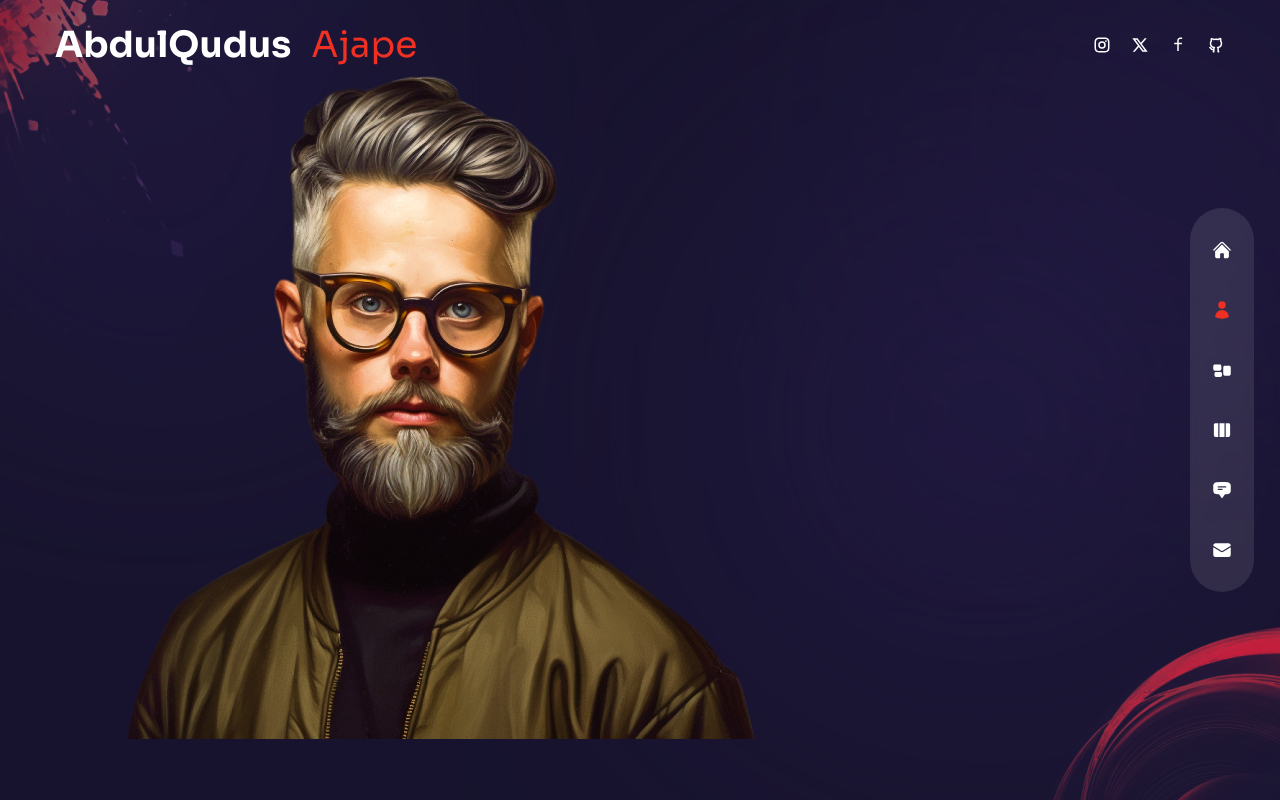
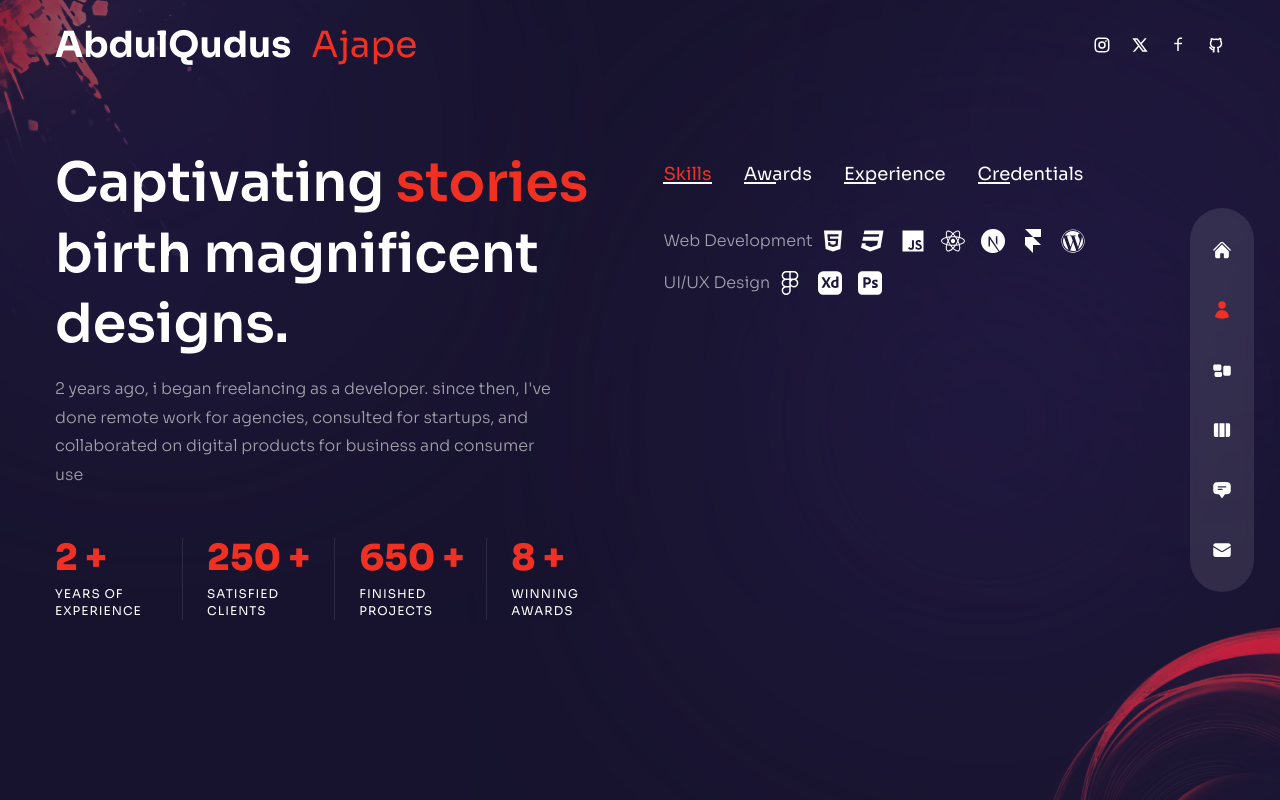
Before and after one commit to aDevMister/abdulqudus-ajape, a Next.js app: page /about in a window 1280 px wide. Built offline with nearby package versions, Linux system fonts and the light colour scheme.

Commit message:
my service

```diff
--- a/components/Bulb.js
+++ b/components/Bulb.js
@@ -1,5 +1,16 @@
+import Image from "next/image";
 const Bulb = () => {
-  return <div>Bulb</div>;
+  return (
+    <div className="absolute -left-36 -bottom-12 rotate-12 mix-blend-color-dodge animate-pulse duration-75 z-10 w-[200px] xl:w-[260px] ">
+      <Image
+        src={"/bulb.png"}
+        width={260}
+        height={200}
+        className="w-full h-full"
+        alt=""
+      />
+    </div>
+  );
 };
 
 export default Bulb;
--- a/components/Nav.js
+++ b/components/Nav.js
@@ -32,7 +32,7 @@
   const router = useRouter();
   const pathname = router.pathname;
   return (
-    <nav className="flex flex-col items-center xl:justify-center gap-y-4 fixed h-max bottom-0 mt-auto xl:right-[2%] z-50 top-0 xl:w-16 xl:max-w-md xl:h-screen">
+    <nav className="flex xl:flex-col items-center xl:justify-center fixed bottom-0 w-full  xl:right-[2%] xl:top-0 xl:h-screen  gap-y-4   h-max  mt-auto  z-10 top-0 xl:w-16 xl:max-w-md">
       <div className=" flex w-full px-4 xl:flex-col items-center justify-between xl:justify-cente gap-x-10 gap-y-10  md:px-40 xl:px-0 h-[80px] bg-white/10 xl:h-max py-8 backdrop-blur-sm text-3xl xl:text-xl xl:rounded-full">
         {navData.map((link, index) => {
           return (
--- a/components/ServiceSlider.js
+++ b/components/ServiceSlider.js
@@ -1,3 +1,8 @@
+import { Swiper, SwiperSlide } from "swiper/react";
+import "swiper/css";
+import "swiper/css/free-mode";
+import "swiper/css/pagination";
+
 // icons
 import {
   RxCrop,
@@ -5,40 +10,76 @@
   RxDesktop,
   RxReader,
   RxRocket,
+  RxArrowTopRight,
 } from "react-icons/rx";
 
+import { FreeMode, Pagination } from "swiper";
 
 // data
 const serviceData = [
   {
     icon: <RxCrop />,
-    title: 'Branding',
-    description: 'Lorem ipsum dolor sit amet, consectetur adipiscing elit.',
+    title: "Branding",
+    description: "Lorem ipsum dolor sit amet, consectetur adipiscing elit.",
   },
   {
     icon: <RxPencil2 />,
-    title: 'Design',
-    description: 'Lorem ipsum dolor sit amet, consectetur adipiscing elit.',
+    title: "Design",
+    description: "Lorem ipsum dolor sit amet, consectetur adipiscing elit.",
   },
   {
     icon: <RxDesktop />,
-    title: 'Development',
-    description: 'Lorem ipsum dolor sit amet, consectetur adipiscing elit.',
+    title: "Development",
+    description: "Lorem ipsum dolor sit amet, consectetur adipiscing elit.",
   },
   {
     icon: <RxReader />,
-    title: 'Copywriting',
-    description: 'Lorem ipsum dolor sit amet, consectetur adipiscing elit.',
+    title: "Copywriting",
+    description: "Lorem ipsum dolor sit amet, consectetur adipiscing elit.",
   },
   {
     icon: <RxRocket />,
-    title: 'SEO',
-    description: 'Lorem ipsum dolor sit amet, consectetur adipiscing elit.',
+    title: "SEO",
+    description: "Lorem ipsum dolor sit amet, consectetur adipiscing elit.",
   },
 ];
 
 const ServiceSlider = () => {
-  return <div>Service Slider</div>;
+  return (
+    <Swiper
+      breakpoints={{
+        320: {
+          slidesPerView: 1,
+          spaceBetween: 15,
+        },
+        640: {
+          slidesPerView: 3,
+          spaceBetween: 15,
+        },
+      }}
+      freeMode={true}
+      pagination={{
+        clickable: true,
+      }}
+      modules={[FreeMode, Pagination]} // Fix: modules should be an array
+      className="h-[240px] sm:h-[340px]"
+    >
+      {serviceData.map((item, index) => (
+        <SwiperSlide key={index}>
+          <div className="bg-[rgba(64,47,123,0.15)] h-max rounded-lg px-6 py-8 flex sm:flex-col gap-x-6 sm:gap-x-0 group cursor-pointer hover:bg-[rgba(89,65,169,0.15)] transition-all duration-300">
+            <div className="text-4xl text-accent mb-4">{item.icon}</div>
+            <div className="mb-8">
+              <div className="mb-2 text-lg">{item.title}</div>
+              <p className="max-w-[350px] leading-normal ">{item.description}</p>
+            </div>
+            <div className="text-3xl">
+              <RxArrowTopRight className="group-hover:rotate-45 group-hover:text-accent transition-all duration-300 " />
+            </div>
+          </div>
+        </SwiperSlide>
+      ))}
+    </Swiper>
+  );
 };
 
 export default ServiceSlider;
--- a/pages/about/index.js
+++ b/pages/about/index.js
@@ -2,6 +2,7 @@
 import Circles from "../../components/Circles";
 import { motion } from "framer-motion";
 import { fadeIn } from "../../variants";
+import CountUp from "react-countup";
 // icons
 import {
   FaHtml5,
@@ -28,18 +29,18 @@
       {
         title: "Web Development",
         icons: [
-          <FaHtml5 />,
-          <FaCss3 />,
-          <FaJs />,
-          <FaReact />,
-          <SiNextdotjs />,
-          <SiFramer />,
-          <FaWordpress />,
+          FaHtml5,
+          FaCss3,
+          FaJs,
+          FaReact,
+          SiNextdotjs,
+          SiFramer,
+          FaWordpress,
         ],
       },
       {
         title: "UI/UX Design",
-        icons: [<FaFigma />, <SiAdobexd />, <SiAdobephotoshop />],
+        icons: [FaFigma, SiAdobexd, SiAdobephotoshop],
       },
     ],
   },
@@ -93,33 +94,103 @@
 ];
 
 const About = () => {
-  // Corrected useState
   const [index, setIndex] = useState(0);
 
   return (
-    <div className="h-full bg-primary/30 py-32 text-center xl:text-left">
+    <div className="h-[100vh] bg-primary/30 py-32 text-center xl:text-left">
       <Circles />
-      <motion.div
+      {/*  <motion.div
         variants={fadeIn("right", 0.2)}
         initial="hidden"
         animate="show"
         exit="hidden"
-        className="container mx-auto h-full flex flex-col items-center xl:flex-row gap-x-6"
+        className="container h-full mx-auto flex flex-col items-center xl:flex-row gap-x-6"
       >
         <Avatar />
-      </motion.div>
+      </motion.div> */}
       <div className="container mx-auto h-full flex flex-col items-center xl:flex-row gap-x-6">
-        <div>text</div>
-        <div>
+        <div className="flex-1 flex flex-col justify-center ">
+          <motion.h2
+            variants={fadeIn("right", 0.2)}
+            initial="hidden"
+            animate="show"
+            exit="hidden"
+            className="h2"
+          >
+            Captivating <span className="text-accent  ">stories</span> birth
+            magnificent designs.
+          </motion.h2>
+          <motion.p
+            variants={fadeIn("right", 0.4)}
+            initial="hidden"
+            animate="show"
+            exit="hidden"
+            className="max-w-[500px] mx-auto xl:mx-0 mb-6 xl:mb-12 px-2 xl:px-0 "
+          >
+            2 years ago, i began freelancing as a developer. since then, I&apos;ve
+            done remote work for agencies, consulted for startups, and
+            collaborated on digital products for business and consumer use
+          </motion.p>
+          <motion.div
+            variants={fadeIn("right", 0.6)}
+            initial="hidden"
+            animate="show"
+            exit="hidden"
+            className="hidden md:flex md:max-w-xl xl:max-w-none mx-auto xl:mx-0 mb-8 "
+          >
+            <div className="flex flex-1 xl:gap-x-6 ">
+              <div className="relative flex-1 after:w-[1px] after:h-full after:bg-white/10 after:absolute after:top-0 after:right-0 ">
+                <div className="text-2xl xl:text-4xl font-extrabold text-accent mb-2 ">
+                  <CountUp start={0} end={2} duration={10} /> +
+                </div>
+                <div className="text-xs uppercase tracking-[1px] leading-[1.4] max-w-[100px] ">
+                  Years of Experience
+                </div>
+              </div>
+              <div className="relative flex-1 after:w-[1px] after:h-full after:bg-white/10 after:absolute after:top-0 after:right-0 ">
+                <div className="text-2xl xl:text-4xl font-extrabold text-accent mb-2 ">
+                  <CountUp start={0} end={250} duration={5} /> +
+                </div>
+                <div className="text-xs uppercase tracking-[1px] leading-[1.4] max-w-[100px] ">
+                  Satisfied clients
+                </div>
+              </div>
+              <div className="relative flex-1 after:w-[1px] after:h-full after:bg-white/10 after:absolute after:top-0 after:right-0 ">
+                <div className="text-2xl xl:text-4xl font-extrabold text-accent mb-2 ">
+                  <CountUp start={0} end={650} duration={5} /> +
+                </div>
+                <div className="text-xs uppercase tracking-[1px] leading-[1.4] max-w-[100px] ">
+                  Finished projects
+                </div>
+              </div>
+              <div className="relative flex-1  ">
+                <div className="text-2xl xl:text-4xl font-extrabold text-accent mb-2 ">
+                  <CountUp start={0} end={8} duration={5} /> +
+                </div>
+                <div className="text-xs uppercase tracking-[1px] leading-[1.4] max-w-[100px] ">
+                  Winning awards
+                </div>
+              </div>
+            </div>
+          </motion.div>
+        </div>
+        <motion.div
+          variants={fadeIn("left", 0.4)}
+          initial="hidden"
+          animate="show"
+          exit="hidden"
+          className="flex flex-col w-full xl:max-w-[48%] h-[480px] "
+        >
           <div className="flex gap-x-4 xl:gap-8 mx-auto xl:mx-0 mb-4">
             {aboutData.map((item, itemIndex) => {
               return (
                 <div
                   key={itemIndex}
-                  className={`${
-                    index === itemIndex &&
-                    "text-accent after:w-[100%] after:bg-accent after:transition-all after:duration-300"
-                  } cursor-pointer capitalize xl:text-lg relative after:w-8 after:h-[2px] after:bg-white after:absolute after:bottom-1 after:left-0`}
+                  className={`cursor-pointer capitalize xl:text-lg relative after:w-8 after:h-[2px] after:bg-white after:absolute after:bottom-1 after:left-0 ${
+                    index === itemIndex
+                      ? "text-accent after:w-[100%] after:bg-accent"
+                      : ""
+                  }`}
                   onClick={() => setIndex(itemIndex)}
                 >
                   {item.title}
@@ -127,7 +198,29 @@
               );
             })}
           </div>
-        </div>
+          <div className="py-2 xl:py-6 flex flex-col gap-y-2 xl:gap-y-4 items-center xl:items-start">
+            {aboutData[index].info.map((item, itemIndex) => {
+              return (
+                <div
+                  key={itemIndex}
+                  className="flax-1 flex flex-col md:flex-row max-w-max gap-x-2 items-center text-white/60  "
+                >
+                  <div className="font-light mb-2 md:mb-0 ">{item.title}</div>
+                  {item.stage && <div>{item.stage}</div>}
+                  <div className="flex gap-x-4">
+                    {item.icons?.map((Icon, iconIndex) => {
+                      return (
+                        <div key={iconIndex} className="text-2xl text-white">
+                          <Icon />
+                        </div>
+                      );
+                    })}
+                  </div>
+                </div>
+              );
+            })}
+          </div>
+        </motion.div>
       </div>
     </div>
   );
--- a/pages/services/index.js
+++ b/pages/services/index.js
@@ -1,5 +1,50 @@
+import {} from "react-icons/rx";
+import ServiceSlider from "../../components/ServiceSlider";
+import Bulb from "../../components/Bulb";
+import Circles from "../../components/Circles";
+import { motion } from "framer-motion";
+import { fadeIn } from "../../variants";
+export const serviceData = [];
 const Services = () => {
-  return <div>Services</div>;
+  return (
+    <div className="h-full bg-primary/30 py-36 flex items-center ">
+      <Circles />
+      <div className="container mx-auto">
+        <div className="flex flex-col xl:flex-row gap-x-8 ">
+          <div className="text-center flex xl:w-[30vw] flex-col lg:text-left mb-4 xl:mb-0 ">
+            <motion.h2
+              variants={fadeIn("up", 0.2)}
+              initial="hidden"
+              animate="show"
+              exit="hidden"
+              className="h2 xl:mt-8"
+            >
+              My services <span className="text-accent">,</span>{" "}
+            </motion.h2>
+            <motion.p
+              variants={fadeIn("up", 0.4)}
+              initial="hidden"
+              animate="show"
+              exit="hidden"
+              className="mb-4 max-w-[400px] mx-auto lg:mx-0 "
+            >
+              lorem
+            </motion.p>
+          </div>
+          <motion.div
+            variants={fadeIn("down", 0.6)}
+            initial="hidden"
+            animate="show"
+            exit="hidden"
+            className="w-full xl:max-w-[65%]"
+          >
+            <ServiceSlider />
+          </motion.div>
+        </div>
+      </div>
+      <Bulb />
+    </div>
+  );
 };
 
 export default Services;
```
Also changed, not shown: styles/globals.css (line endings or trailing spaces).
